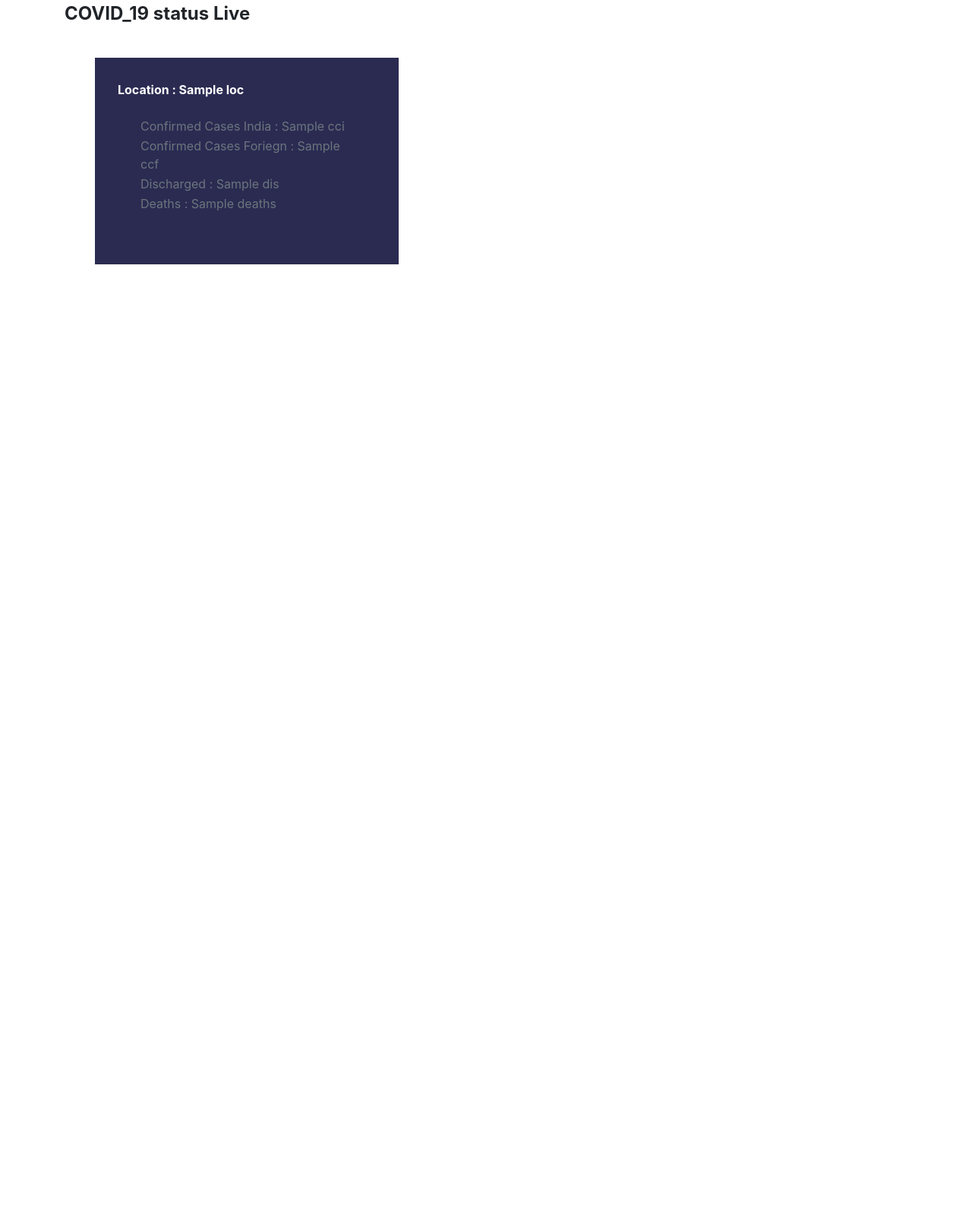
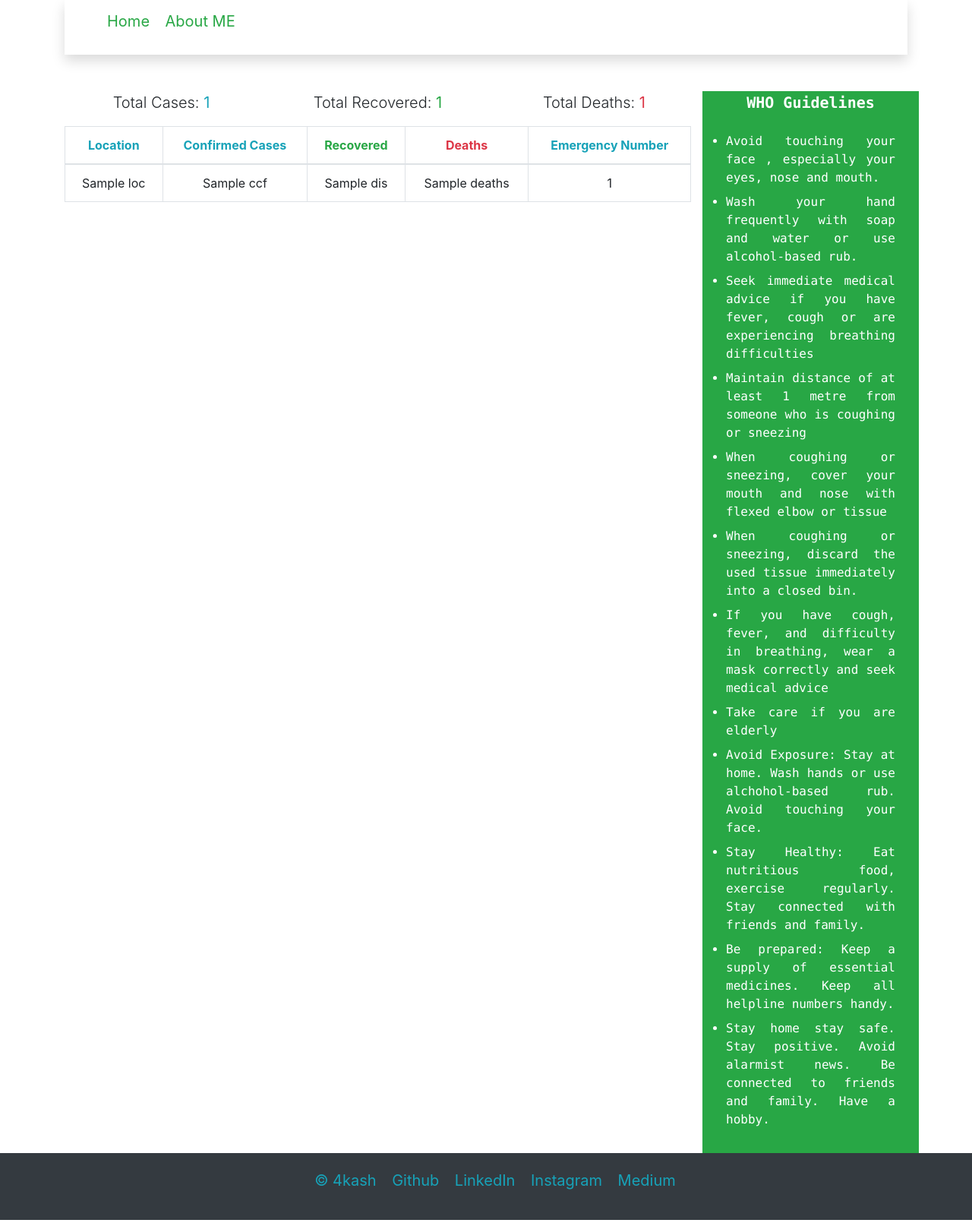
Before and after one commit to 4k45hv3rm4/COVID-19-in, a Flask app: template templates/data.html in a window 1280 px wide. Shown: the whole page at 76% size. Before the commit the page ends 348 px from the top, so only its background shows below. Run offline with Flask 2, Linux system fonts and the light colour scheme; the template is opened without the code that fills it: most values are stand-ins (such as "Sample title", 1, 10 or a date in 2020); some libraries are stand-ins or nearby versions.

Commit message:
addedd template files and requirements file

```diff
--- a/requirements.txt
+++ b/requirements.txt
@@ -2,6 +2,7 @@ certifi==2019.11.28
 chardet==3.0.4
 click==7.1.1
 Flask==1.1.1
+gunicorn==20.0.4
 idna==2.9
 itsdangerous==1.1.0
 Jinja2==2.11.1
@@ -9,3 +10,4 @@ MarkupSafe==1.1.1
 requests==2.23.0
 urllib3==1.25.8
 Werkzeug==1.0.0
+uwsgi==2.0.18
--- a/templates/base.html
+++ b/templates/base.html
@@ -4,10 +4,54 @@
     <meta charset="utf-8">
     <title>COVID19_Status</title>
     <link rel="stylesheet" href="https://stackpath.bootstrapcdn.com/bootstrap/4.4.1/css/bootstrap.min.css" integrity="sha384-Vkoo8x4CGsO3+Hhxv8T/Q5PaXtkKtu6ug5TOeNV6gBiFeWPGFN9MuhOf23Q9Ifjh" crossorigin="anonymous">
-
   </head>
   <body>
+    <div class="container">
+        <nav class="navbar mb-5 shadow">
+            <ul>
+                <li class="navbar-brand "><a href="" class="text-success text-decoration-none">Home</a></li>
+                <li class="navbar-brand "><a href="" class="text-success text-decoration-none">About ME</a></li>
+            </ul>
+        </nav>
+        <div class="row">
+        <div class="col-lg-9">
     {% block content %}
     {% endblock %}
+    </div>
+    <div class="col-lg-3 bg-success text-white text-center">
+         <strong class="lead text-white text-monospace font-weight-bold">WHO Guidelines</strong>
+    <ul class="text-justify p-3 text-monospace">
+        <li class="pt-2">Avoid touching your face , especially your eyes, nose and mouth.</li>
+        <li class="pt-2">Wash your hand frequently with soap and water or use alcohol-based rub.</li>
+        <li class="pt-2">Seek immediate medical advice if you have fever, cough or are experiencing breathing difficulties</li>
+        <li class="pt-2">Maintain distance of at least 1 metre from someone who is coughing or sneezing
+</li>   <li class="pt-2">When coughing or sneezing, cover your mouth and nose with flexed elbow or tissue
+</li>   <li class="pt-2">When coughing or sneezing, discard the used tissue immediately into a closed bin.
+</li> <li class="pt-2">If you have cough, fever, and difficulty in breathing, wear a mask correctly and seek medical advice
+</li>   <li class="pt-2">        Take care if you are elderly
+</li>
+        <li class="pt-2">Avoid Exposure: Stay at home. Wash hands or use alchohol-based rub. Avoid touching your face.
+</li>
+        <li class="pt-2">Stay Healthy: Eat nutritious food, exercise regularly. Stay connected with friends and family.
+</li>
+        <li class="pt-2">Be prepared: Keep a supply of essential medicines. Keep all helpline numbers handy.
+        <li class="pt-2">Stay home stay safe. Stay positive. Avoid alarmist news. Be connected to friends and family. Have a hobby.
+
+</li>
+       </ul>
+    </div>
+    </div>
+    </div>
   </body>
+  <footer class="footer p-3 mb-2 container-fluid   bg-dark ">
+      <div class="nav justify-content-center ">
+          <ul>
+                <li class="navbar-brand  "><a href="" class=" text-info text-decoration-none"> &copy; 4kash</a></li>
+                <li class="navbar-brand  "><a href="" class=" text-info text-decoration-none">Github</a></li>
+                <li class="navbar-brand  "><a href="" class="text-info text-decoration-none">LinkedIn</a></li>
+                <li class="navbar-brand  "><a href="" class="text-info text-decoration-none">Instagram</a></li>
+                <li class="navbar-brand  "><a href="" class="text-info text-decoration-none">Medium</a></li>
+            </ul>
+      </div>
+  </footer>
 </html>
--- a/templates/data.html
+++ b/templates/data.html
@@ -1,19 +1,37 @@
 {% extends 'base.html' %}
-    {% block content %}
-        <div class="container">
-          <strong style="font-size:24px;font-style:sans-serif;">COVID_19 status Live</strong>
+<div class="container ">
+
+  {% block content %}
+
+              <div class="row">
+                <p class=" col-lg-4 text-center lead">Total Cases: <b class="font-weight-bolder text-info lead">{{totalCases}}</b></p>
+                <p class="col-lg-4 lead  text-center">Total Recovered: <b class="font-weight-bolder text-success lead">{{totalRecovered}}</b></p>
+                <p class="col-lg-4  lead text-center">Total Deaths: <b class="font-weight-bolder text-danger lead">{{totalDeaths}}</b></p>
+              </div>
+              <table class="table table-bordered text-center ">
+                <thead>
+                  <tr>
+                    <th scope="col"class="text-info">Location</th>
+                    <th scope="col" class="text-info">Confirmed Cases</th>
+                    <th scope="col"class="text-success">Recovered</th>
+                    <th scope="col" class="text-danger">Deaths</th>
+                    <th scope="col" class="text-info">Emergency Number</th>
+                  </tr>
+                </thead>
               {% for z in xlist %}
-                <ul style="padding-top:40px">
-                  <div  style="background-color:#2B2B52;color:white;width:25rem;padding:30px">
-                      <strong class="card-title">Location : {{z.loc}}</strong>
-                      <ul style="padding:30px;">
-                        <p class="card-subtitle mb-2 text-muted" style="color:grey">Confirmed Cases India : {{z.cci}}</p>
-                        <p class="card-subtitle mb-2 text-muted" style="color:grey">Confirmed Cases Foriegn : {{z.ccf}}</p>
-                        <p class="card-subtitle mb-2 text-muted" style="color:grey">Discharged : {{z.dis}}</p>
-                        <p class="card-subtitle mb-2 text-muted" style="color:grey">Deaths : {{z.deaths}}</p>
-                      </ul>
-                  </div>
-                </ul>
+                  <tbody>
+                    <tr>
+
+                      <td>{{z.loc}}</td>
+                      <td>{{z.ccf}}</td>
+                      <td>{{z.dis}}</td>
+                      <td>{{z.deaths}}</td>
+                      <td>{{z.number}}</td>
+                    </tr>
+                  </tbody>
               {% endfor %}
-       </div>
+              </table>
     {% endblock %}
+
+
+</div>
```
